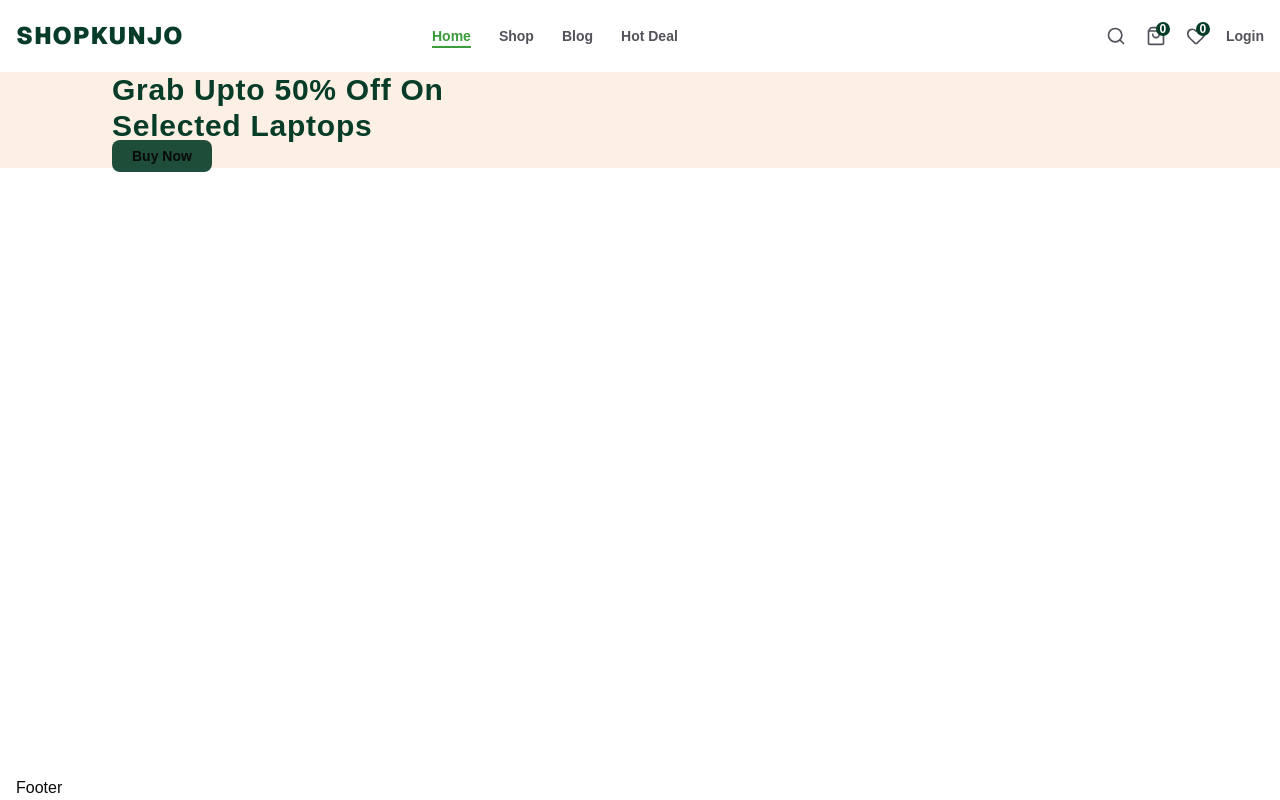
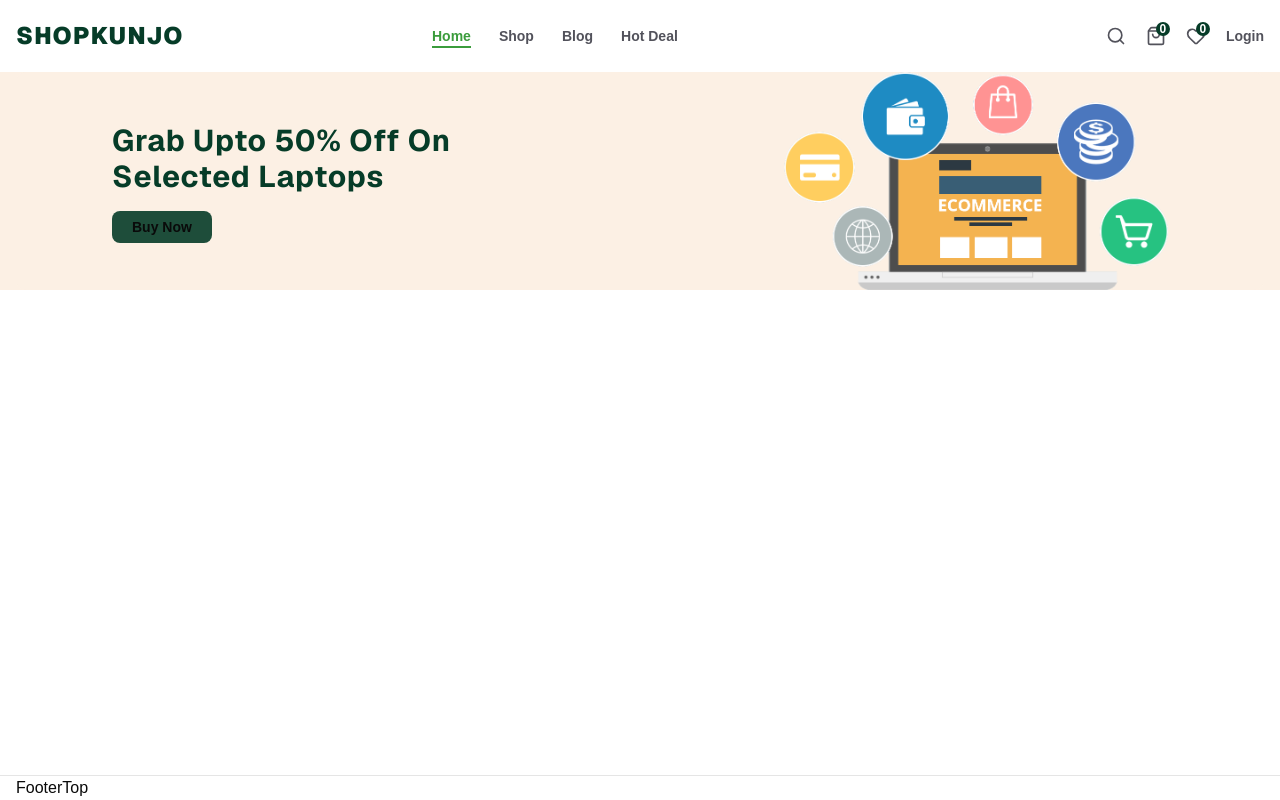
Before and after one commit to Shibaku276/ShopKunjo, a Next.js app: page / in a window 1280 px wide. Built offline with nearby package versions, Linux system fonts and the light colour scheme; no server answers.

Commit message:
Finished HomeBanner, added a file to link the images, and started on Footer

```diff
--- a/components/Footer.tsx
+++ b/components/Footer.tsx
@@ -1,10 +1,13 @@
 import React from 'react'
 import Container from './Container'
+import FooterTop from './FooterTop'
 
 const Footer = () => {
   return (
-    <footer>
-        <Container>Footer</Container>
+    <footer className = "bg-white border-t ">
+        <Container>
+          <FooterTop />
+        </Container>
     </footer>
   )
 }
--- /dev/null
+++ b/components/FooterTop.tsx
@@ -0,0 +1,15 @@
+import React from 'react'
+
+interface ContactItemData {
+    title: string;
+    subtitle: string;
+    icon: React.ReactNode;
+}
+
+const FooterTop = () => {
+  return (
+    <div>FooterTop</div>
+  )
+}
+
+export default FooterTop
--- a/components/Header.tsx
+++ b/components/Header.tsx
@@ -15,7 +15,7 @@ const Header = async() => {
   console.log("Current User:", user);
 
   return (
-    <header className= "bg-white py-5 border-b-black/20">
+    <header className= "bg-white py-5 ">
         <Container className = "flex items-center justify-between text-lightColor">
         <div className= "w-auto md:w-1/3 flex items-center justify-start gap-2.5 md:gap-0">
           <MobileMenu />
--- a/components/HomeBanner.tsx
+++ b/components/HomeBanner.tsx
@@ -1,11 +1,13 @@
 import React from 'react'
 import { Title } from './ui/text'
 import Link from 'next/link'
+import Image from 'next/image'
+import { bannerImage } from '@/images'
 
 const HomeBanner = () => {
   return (
     <div className = "py-16 md:py-0 bg-shop_light_pink rounded-lg px-10 lg:px-24 flex items-center justify-between">
-        <div>
+        <div className = "space-y-5">
             <Title>
                 Grab Upto 50% off on <br />
                 Selected Laptops
@@ -15,7 +17,7 @@ const HomeBanner = () => {
             </Link>
         </div>
         <div>
-
+            <Image src={bannerImage} alt = "Banner_Image" className = "hidden md:inline-flex w-96" />
         </div>
     </div>
   )
--- a/components/ui/text.tsx
+++ b/components/ui/text.tsx
@@ -3,7 +3,7 @@ import { cn } from "@/lib/utils";
 
 const Title = ({children, className}:{children:React.ReactNode; className?: string;}) => {
     return (
-        <h2 className = {cn("text-2xl md:text-3xl font-bold text-shop_dark_green capitalize tracking-wide", className)}>
+        <h2 className = {cn("text-3xl font-bold text-shop_dark_green capitalize tracking-wide font-sans", className)}>
             {children}
         </h2>
     )
--- /dev/null
+++ b/images/index.ts
@@ -0,0 +1,5 @@
+import paypalLogo from "./paypal_logo.png"
+import emptyCart from "./empty_cart.png"
+import bannerImage from "./banner/banner_image.png"
+
+export {paypalLogo, emptyCart, bannerImage}
```
Also changed, not shown: images/paypal_logo.png (renamed from images/paypall_logo.png).
